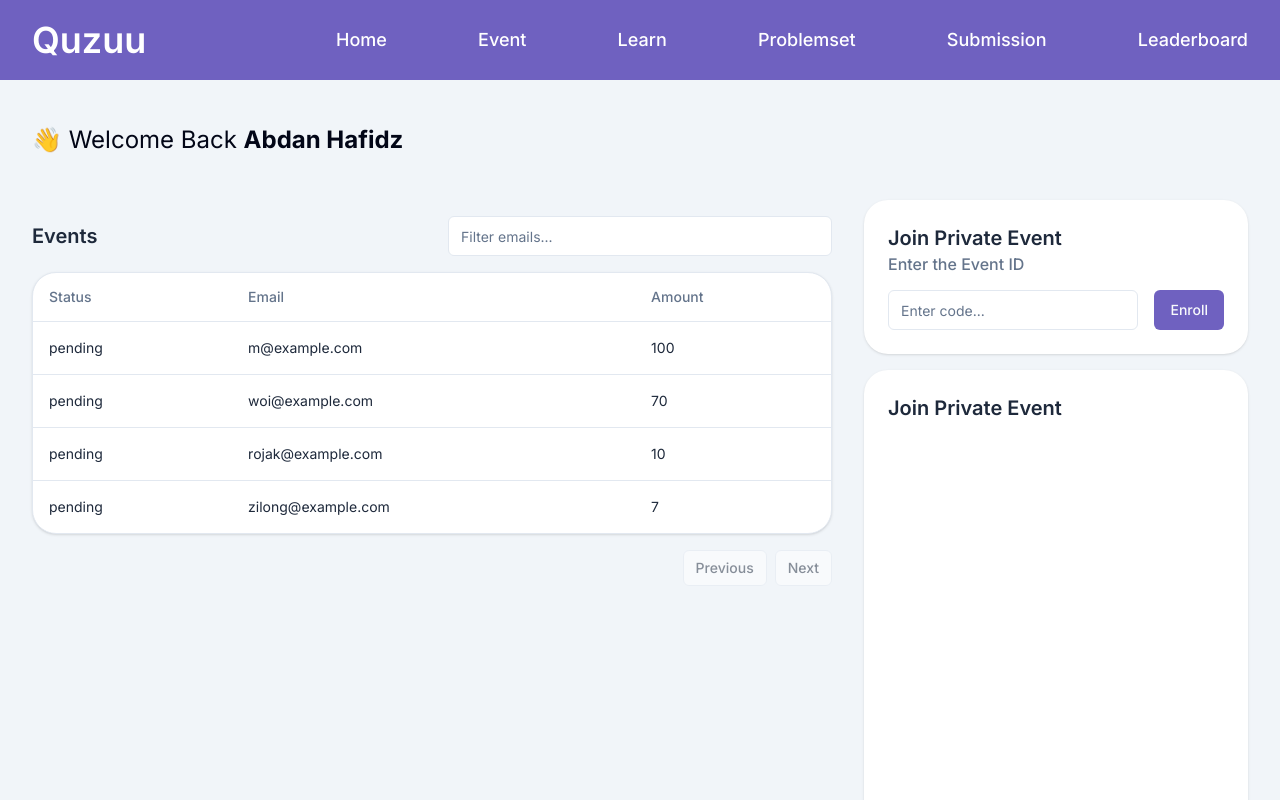
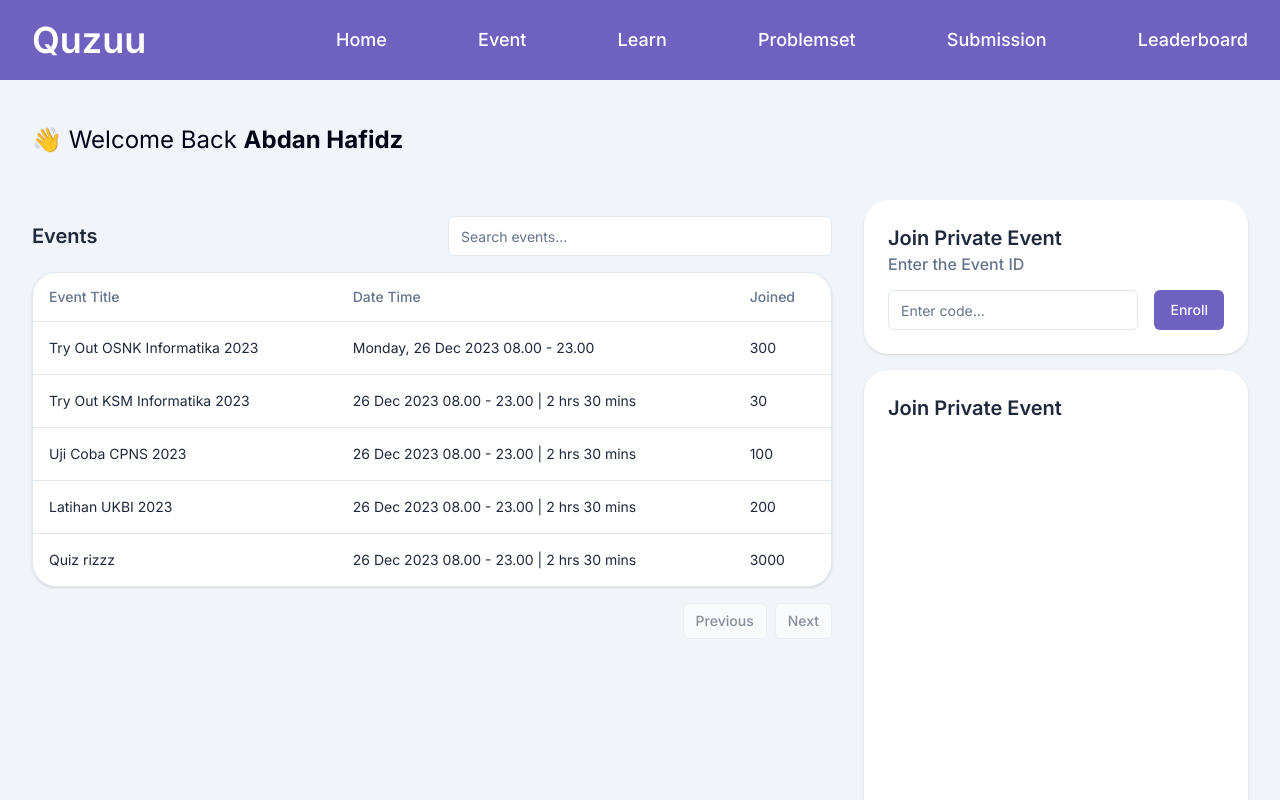
Before and after one commit to rasyadlubisdev/quzuu-quiz-platform, a Next.js app: page / in a window 1280 px wide. Shown: the top 800 px of the page. Built offline with nearby package versions, Linux system fonts and the light colour scheme.

Commit message:
fix: data table search & nav event

```diff
--- a/src/app/page.tsx
+++ b/src/app/page.tsx
@@ -13,27 +13,33 @@ async function getData(): Promise<Payment[]> {
   return [
     {
       id: "728ed52f",
-      amount: 100,
-      status: "pending",
-      email: "m@example.com",
+      eventTitle: "Try Out OSNK  Informatika 2023",
+      dateTime: "Monday, 26 Dec 2023 08.00 - 23.00",
+      participant: 300
     },
     {
-      id: "728ed52aa",
-      amount: 70,
-      status: "pending",
-      email: "woi@example.com",
+      id: "728er32f",
+      eventTitle: "Try Out KSM  Informatika 2023",
+      dateTime: "26 Dec 2023 08.00 - 23.00 | 2 hrs 30 mins",
+      participant: 30
     },
     {
-      id: "728ed5kfs",
-      amount: 10,
-      status: "pending",
-      email: "rojak@example.com",
+      id: "728ella2f",
+      eventTitle: "Uji Coba CPNS 2023",
+      dateTime: "26 Dec 2023 08.00 - 23.00 | 2 hrs 30 mins",
+      participant: 100
     },
     {
-      id: "728ed5fewak",
-      amount: 7,
-      status: "pending",
-      email: "zilong@example.com",
+      id: "728sfjd52f",
+      eventTitle: "Latihan UKBI 2023",
+      dateTime: "26 Dec 2023 08.00 - 23.00 | 2 hrs 30 mins",
+      participant: 200
+    },
+    {
+      id: "728ed5pwoe",
+      eventTitle: "Quiz rizzz",
+      dateTime: "26 Dec 2023 08.00 - 23.00 | 2 hrs 30 mins",
+      participant: 3000
     },
   ]
 }
--- a/src/components/NavEvent.tsx
+++ b/src/components/NavEvent.tsx
@@ -2,10 +2,10 @@
 
 import Image from "next/image"
 import Link from "next/link"
-import { useRouter } from "next/navigation"
+import { usePathname } from "next/navigation"
 
 const NavEvent = () => {
-    const router = useRouter()
+    const pathname = usePathname()
     // console.log(router)
 
     return (
@@ -14,8 +14,8 @@ const NavEvent = () => {
                 <Image src="/assets/img/promotor-TROC.png" alt="TROC" layout="responsive" width={246} height={94} />
             </div>
             <div className="menu-links w-full">
-                <Link href="/event-details/1" className="block w-full py-1.5 px-12 bg-secondary text-white font-semibold">Overview</Link>
-                <Link href={`/event-details/1/start`} className="block w-full py-1.5 px-12 text-secondary">Start The Quiz</Link>
+                <Link href="/event-details/1" className={`block w-full py-1.5 px-12 ${pathname == "/event-details/1" ? "bg-secondary text-white" : ""}  font-semibold`}>Overview</Link>
+                <Link href={`/event-details/1/start`} className={`block w-full py-1.5 px-12 ${pathname == "/event-details/1/start" ? "bg-secondary text-white" : "text-secondary"}`}>Start The Quiz</Link>
                 <Link href="/" className="block w-full py-1.5 px-12">Announcement</Link>
                 <Link href="/" className="block w-full py-1.5 px-12">Scoreboard</Link>
             </div>
--- a/src/components/table-events/DataTable.tsx
+++ b/src/components/table-events/DataTable.tsx
@@ -3,6 +3,7 @@
 import { useState } from "react"
 import { Button } from "../ui/button"
 import { Input } from "@/components/ui/input"
+import { useRouter } from "next/navigation"
 
 import {
   ColumnDef,
@@ -47,16 +48,18 @@ export function DataTable<TData, TValue>({
         }
     })
 
+    const router = useRouter()
+
   return (
     <div className="col-span-2 text-slate-800">
         <div className="header-group flex items-center justify-between">
             <h3 className="text-xl font-semibold basis-1/3">Events</h3>
             <div className="flex items-center justify-end py-4 basis-2/3">
                 <Input
-                    placeholder="Filter emails..."
-                    value={(table.getColumn("email")?.getFilterValue() as string) ?? ""}
+                    placeholder="Search events..."
+                    value={(table.getColumn("eventTitle")?.getFilterValue() as string) ?? ""}
                     onChange={(event) =>
-                        table.getColumn("email")?.setFilterValue(event.target.value)
+                        table.getColumn("eventTitle")?.setFilterValue(event.target.value)
                     }
                     className="max-w-sm"
                 />
@@ -88,6 +91,7 @@ export function DataTable<TData, TValue>({
                     <TableRow
                         key={row.id}
                         data-state={row.getIsSelected() && "selected"}
+                        onClick={() => router.push("/event-details/1")}
                     >
                         {row.getVisibleCells().map((cell) => (
                         <TableCell key={cell.id}>
--- a/src/components/table-events/columns.tsx
+++ b/src/components/table-events/columns.tsx
@@ -6,22 +6,23 @@ import { ColumnDef } from "@tanstack/react-table"
 // You can use a Zod schema here if you want.
 export type Payment = {
   id: string
-  amount: number
-  status: "pending" | "processing" | "success" | "failed"
-  email: string
+  // status: "pending" | "processing" | "success" | "failed"
+  eventTitle: string
+  dateTime: string
+  participant: number
 }
 
 export const columns: ColumnDef<Payment>[] = [
   {
-    accessorKey: "status",
-    header: "Status",
+    accessorKey: "eventTitle",
+    header: "Event Title",
   },
   {
-    accessorKey: "email",
-    header: "Email",
+    accessorKey: "dateTime",
+    header: "Date Time",
   },
   {
-    accessorKey: "amount",
-    header: "Amount",
+    accessorKey: "participant",
+    header: "Joined",
   },
 ]
```
